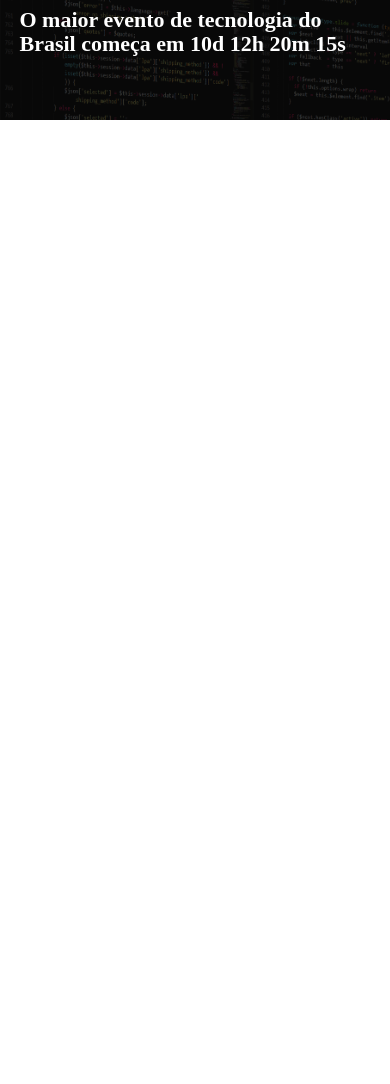
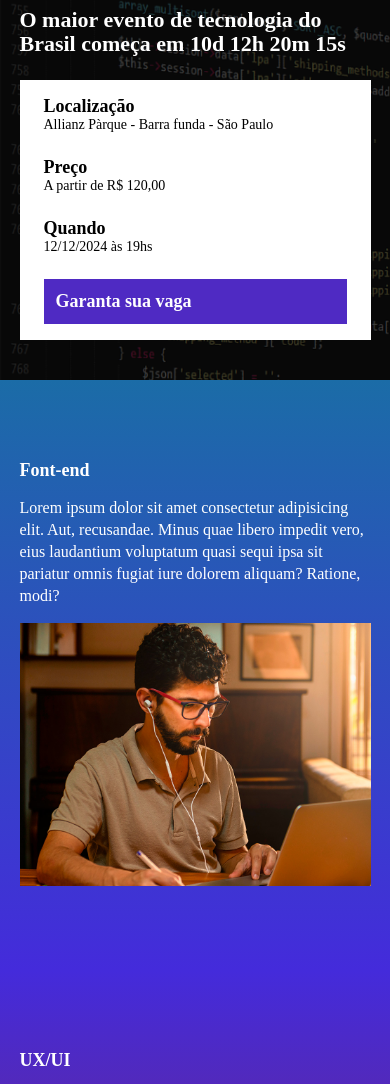
Before and after one commit to JulioVieiraP/Landing_page1, a website built with Parcel: page src/index.html in a window 390 px wide. Shown: the part 96-1180 px from the top of the page. Before the commit the page ends 844 px from the top, so only its background shows below. Built offline with nearby package versions, Linux system fonts and the light colour scheme.

Commit message:
Adicionando sessões
e animações as sessões com um arquivo extreno

```diff
--- a/src/index.html
+++ b/src/index.html
@@ -8,6 +8,7 @@
     <link rel="preconnect" href="https://fonts.gstatic.com" crossorigin>
     <link href="https://fonts.googleapis.com/css2?family=Roboto:wght@400;700;900&display=swap" rel="stylesheet">
     <link rel="stylesheet" href="styles/main.scss">
+    <link rel="stylesheet" href="https://unpkg.com/aos@next/dist/aos.css" />
 </head>
 <body>
     <header class="hero">
@@ -16,9 +17,75 @@
             <p class="hero__text">
                 O maior evento de tecnologia do Brasil começa em 10d 12h 20m 15s
             </p>
+            <div class="infos-bar">
+                <ul class="infos-bar__infos">
+                    <li class="infos-bar__infos__item">
+                        <b>Localização</b>
+                        Allianz Pàrque - Barra funda - São Paulo
+                    </li>
+                    <li class="infos-bar__infos__item">
+                        <b>Preço</b>
+                        A partir de R$ 120,00
+                    </li>
+                    <li class="infos-bar__infos__item">
+                        <b>Quando</b>
+                        12/12/2024 às 19hs
+                    </li>
+                </ul>
+                <a href="#" class="button button--primary">Garanta sua vaga</a>
+            </div>
         </div>
     </header>
 
+    <section class="event event--frontend">
+        <div class="container" data-aos="fade-right">
+            <div class="event__details">
+                <div class="event__details__item">
+                    <h2 class="event__details__item__title">Font-end</h2>
+                    <p class="event__details__item__description">Lorem ipsum dolor sit amet consectetur adipisicing elit. Aut, recusandae. Minus quae libero impedit vero, eius laudantium voluptatum quasi sequi ipsa sit pariatur omnis fugiat iure dolorem aliquam? Ratione, modi?</p>
+                </div>
+                <img class="event__image" src="images/frontend.png" alt="Front-end">
+            </div>
+        </div>
+    </section>
+
+    <section class="event event--ux-ui event--image-left">
+        <div class="container" data-aos="fade-left">
+            <div class="event__details">
+                <div class="event__details__item">
+                    <h2 class="event__details__item__title">UX/UI</h2>
+                    <p class="event__details__item__description">Lorem ipsum dolor sit amet consectetur adipisicing elit. Aut, recusandae. Minus quae libero impedit vero, eius laudantium voluptatum quasi sequi ipsa sit pariatur omnis fugiat iure dolorem aliquam? Ratione, modi?</p>
+                </div>
+                <img class="event__image" src="images/frontend.png" alt="Front-end">
+            </div>
+        </div>
+    </section>
+
+    <section class="event event--data-science">
+        <div class="container" data-aos="fade-right">
+            <div class="event__details">
+                <div class="event__details__item">
+                    <h2 class="event__details__item__title">Data Science</h2>
+                    <p class="event__details__item__description">Lorem ipsum dolor sit amet consectetur adipisicing elit. Aut, recusandae. Minus quae libero impedit vero, eius laudantium voluptatum quasi sequi ipsa sit pariatur omnis fugiat iure dolorem aliquam? Ratione, modi?</p>
+                </div>
+                <img class="event__image" src="images/frontend.png" alt="Front-end">
+            </div>
+        </div>
+    </section>
+
+    <section class="event event--backend event--image-left">
+        <div class="container" data-aos="fade-left">
+            <div class="event__details">
+                <div class="event__details__item">
+                    <h2 class="event__details__item__title">Back-end</h2>
+                    <p class="event__details__item__description">Lorem ipsum dolor sit amet consectetur adipisicing elit. Aut, recusandae. Minus quae libero impedit vero, eius laudantium voluptatum quasi sequi ipsa sit pariatur omnis fugiat iure dolorem aliquam? Ratione, modi?</p>
+                </div>
+                <img class="event__image" src="images/frontend.png" alt="Front-end">
+            </div>
+        </div>
+    </section>
+
+    <script src="https://unpkg.com/aos@next/dist/aos.js"></script>
     <script src="scripts/main.js"></script>
 </body>
 </html>
--- a/src/scripts/main.js
+++ b/src/scripts/main.js
@@ -0,0 +1 @@
+AOS.init();
--- /dev/null
+++ b/src/styles/_event.scss
@@ -0,0 +1,61 @@
+@use 'var';
+.event{
+    padding: 80px 0;
+
+    &--frontend{
+        background-image: linear-gradient(var.$blue1, var.$blue2);
+    }
+
+    &--ux-ui{
+        background-image: linear-gradient(var.$blue2, var.$pink);
+    }
+
+    &--data-science{
+        background-image: linear-gradient(var.$pink, var.$yellow);
+    }
+
+    &--backend{
+        background-image: linear-gradient(var.$yellow, var.$pink);
+    }
+
+    &--image-left{
+        .event__details{
+            flex-direction: row-reverse;
+        }
+    }
+    &__image{
+        max-width: 360px;
+    }
+
+    &__details{
+        display: flex;
+        gap: 40px;
+
+        &__item{
+            &__title{
+                font-size: 18px;
+                font-weight: bold;
+                margin-bottom: 16px;
+            }
+
+            &__description{
+                line-height: 22px;
+            }
+        }
+    }
+
+    @media (max-width: 640px){
+        &__details{
+            display: block;
+
+            &__item{
+                margin-right: 0;
+                margin-bottom: 16px;
+            }
+        }
+
+        &__image{
+            width: 100%;
+        }
+    }
+}
--- a/src/styles/_hero.scss
+++ b/src/styles/_hero.scss
@@ -1,3 +1,4 @@
+@use 'var';
 .hero{
     padding-top: 64px;
     padding-bottom: 100px;
@@ -16,7 +17,7 @@
         left: 0;
         width: 100%;
         height: 100%;
-        background-color: black;
+        background-color: var.$heroFundo;
         content: "";
         opacity: .7;
     }
--- /dev/null
+++ b/src/styles/_var.scss
@@ -0,0 +1,10 @@
+$textColor: #fff;
+$secondaryTextColor: #000;
+$heroFundo: #000;
+
+$blue1: #1B6CA7;
+$blue2: #442BDB;
+$pink: #89223B;
+$yellow:#9C791D;
+
+$BtnCor: #4f2ac3;
--- /dev/null
+++ b/src/styles/components/_buttons.scss
@@ -0,0 +1,25 @@
+@use '../var';
+.button{
+    padding: 12px;
+    font-size: 18px;
+    font-weight: bold;
+    text-align: center;
+    white-space: nowrap;
+
+    &--primary{
+        color: var.$textColor;
+        background-color: var.$BtnCor;
+    }
+
+    @media (max-width: 640px){
+        display: flex;
+        width: 100%;
+        align-items: center;
+
+    }
+
+    @media (max-width: 1024px){
+        display: flex;
+        align-items: center;
+    }
+}
--- /dev/null
+++ b/src/styles/components/_infos_bar.scss
@@ -0,0 +1,40 @@
+@use '../var';
+.infos-bar{
+    padding: 16px 24px;
+    background-color: var.$textColor;
+    display: flex;
+    justify-content: space-between;
+    &__infos{
+        display: flex;
+        gap: 40px;
+
+        &__item{
+            color: var.$secondaryTextColor;
+            font-size: 14px;
+
+            b{
+                color: var.$secondaryTextColor;
+                font-size: 18px;
+                display: block;
+            }
+        }
+    }
+
+    @media (max-width: 640px){
+        display: block;
+
+        &__infos{
+            display: block;
+
+            &__item{
+                margin-bottom: 24px;
+            }
+        }
+    }
+
+    @media (max-width: 1024px){
+        &__infos{
+            gap: 16px;
+        }
+    }
+}
--- a/src/styles/main.scss
+++ b/src/styles/main.scss
@@ -1,4 +1,8 @@
 @use 'hero';
+@use 'components/infos_bar';
+@use 'components/buttons';
+@use 'event';
+@use 'var';
 
 *{
     margin: 0;
@@ -6,11 +10,11 @@
     box-sizing: border-box;
     list-style: none;
     text-decoration: none;
-    color: white;
+    color: var.$textColor;
 }
 
 .text{
-    color: black;
+    color: var.$secondaryTextColor;
 }
 
 .container{
```
